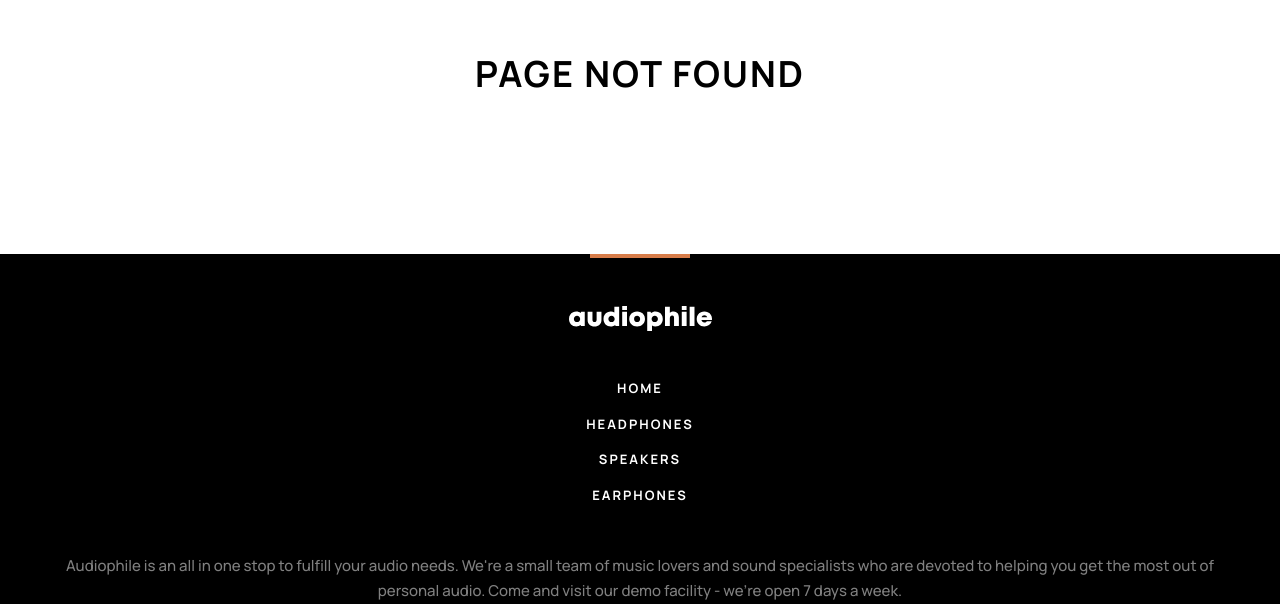
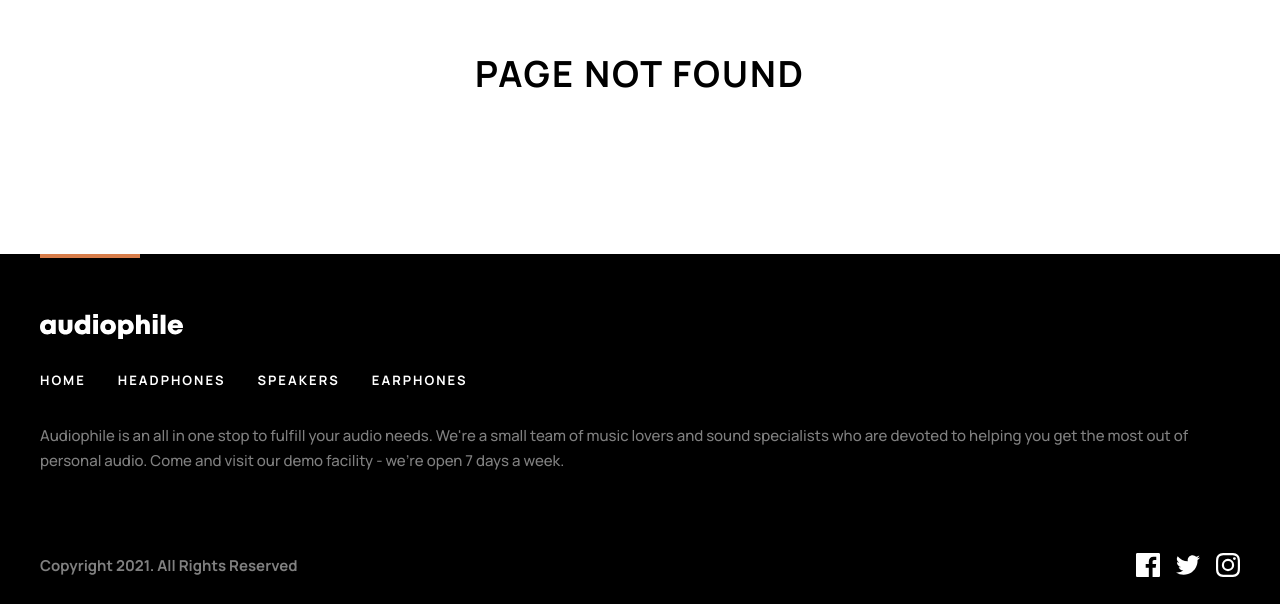
Before and after one commit to Patrick-Dolan/audiophile-ecommerce-website, a React (Vite) app: page / in a window 1280 px wide. Shown: the part 196-800 px from the top of the page. Built offline with nearby package versions, Linux system fonts and the light colour scheme.

Commit message:
refactor footer to add tablet responsive design

```diff
--- a/src/components/shared/Footer.jsx
+++ b/src/components/shared/Footer.jsx
@@ -3,23 +3,27 @@ import ContentWrapper from "./ContentWrapper"
 
 function Footer() {
   return (
-    <footer>
+    <footer className="relative">
       {/* Decorative bar */}
-      <div className="h-1 bg-black"><div className="w-25 bg-primary h-1 mx-auto"></div></div>
+      <div className="h-1 bg-black absolute top-0 left-0 right-0 z-10">
+        <div className="w-25 bg-primary h-full mx-auto md:mx-10"></div>
+      </div>
       {/* Footer content */}
-      <div className="bg-black text-white text-center pb-9.5">
+      <div className="bg-black text-white text-center pb-9.5 z-20 pt-1 md:text-left md:pb-10">
         <ContentWrapper>
-          <div className="space-y-12">
+          <div className="space-y-12 md:space-y-8">
             <Link to="/audiophile-ecommerce-website/">
-              <img src="/audiophile-ecommerce-website/shared/desktop/logo.svg" alt="audiophile logo" className="block mx-auto pt-12" />
+              <img src="/audiophile-ecommerce-website/shared/desktop/logo.svg" alt="audiophile logo" className="block mx-auto mt-12 md:mx-0 md:mt-14" />
             </Link>
-            <ul className="font-bold text-13px tracking-2px uppercase leading-normal space-y-4">
+            <ul className="font-bold text-13px tracking-2px uppercase leading-normal space-y-4 md:flex md:space-y-0 md:gap-8">
               <li><Link to="/audiophile-ecommerce-website/">Home</Link></li>
               <li><Link to="/audiophile-ecommerce-website/category/headphones">Headphones</Link></li>
               <li><Link to="/audiophile-ecommerce-website/category/speakers">Speakers</Link></li>
               <li><Link to="/audiophile-ecommerce-website/category/earphones">Earphones</Link></li>
             </ul>
             <p className="opacity-50 font-medium">Audiophile is an all in one stop to fulfill your audio needs. We&apos;re a small team of music lovers and sound specialists who are devoted to helping you get the most out of personal audio. Come and visit our demo facility - we&apos;re open 7 days a week.</p>
+          </div>
+          <div className="mt-12 space-y-12 md:flex md:justify-between md:items-center md:mt-20 md:space-y-0">
             <p className="opacity-50 font-bold">Copyright 2021. All Rights Reserved</p>
             <div className="flex justify-center items-center gap-4">
               <a href="https://www.facebook.com" target="_blank" rel="noreferrer">
```
